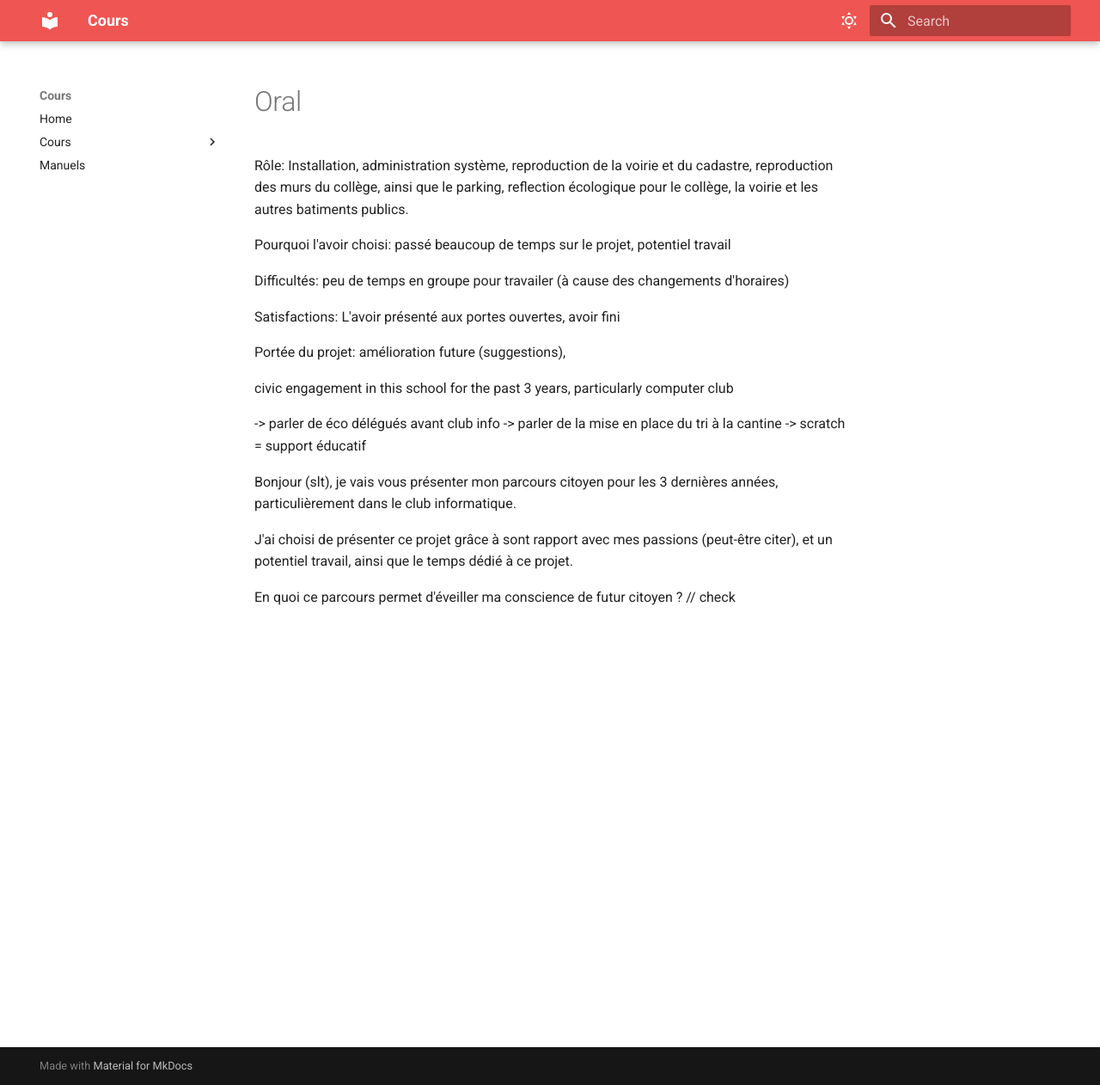
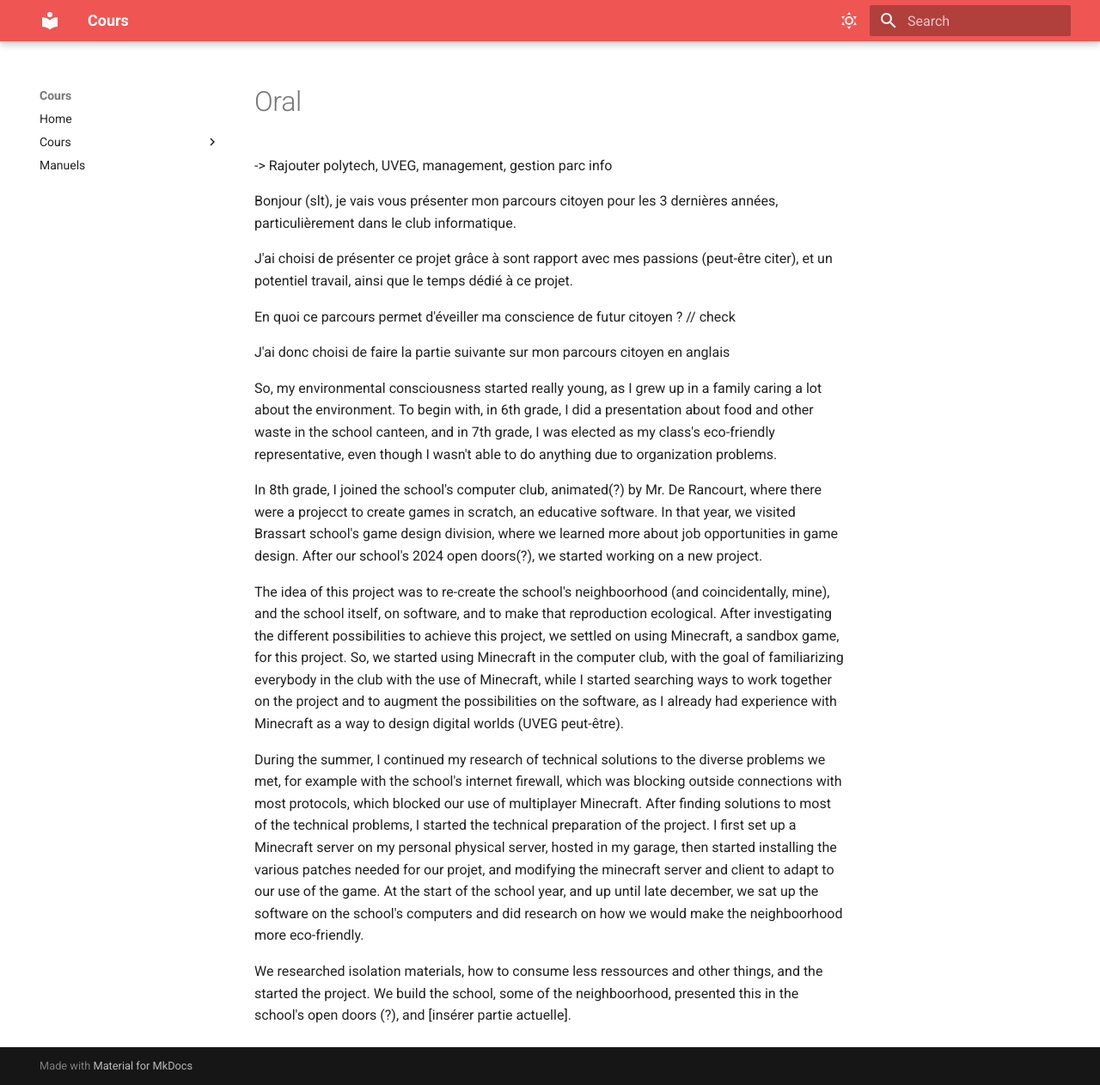
Before and after one commit to Labfox/Cours, an MkDocs documentation site: the page built from docs/dnb/oral.md, in a window 1280 px wide and 1262 px high. Shown: the whole window at 86% size. Built offline with MkDocs 1.6.1 and Material for MkDocs 9.7.7, drawn with Linux system fonts in a browser that asks for light colours.

```diff
--- a/docs/dnb/oral.md
+++ b/docs/dnb/oral.md
@@ -1,21 +1,19 @@
-Rôle: Installation, administration système, reproduction de la voirie et du cadastre, reproduction des murs du collège, ainsi que le parking, reflection écologique pour le collège, la voirie et les autres batiments publics.
-
-Pourquoi l'avoir choisi: passé beaucoup de temps sur le projet, potentiel travail
-
-Difficultés: peu de temps en groupe pour travailer (à cause des changements d'horaires)
-
-Satisfactions: L'avoir présenté aux portes ouvertes, avoir fini
-
-Portée du projet: amélioration future (suggestions),
-
-civic engagement in this school for the past 3 years, particularly  computer club
-
--> parler de éco délégués avant club info
--> parler de la mise en place du tri à la cantine
--> scratch = support éducatif
+-> Rajouter polytech, UVEG, management, gestion parc info
 
 Bonjour (slt), je vais vous présenter mon parcours citoyen pour les 3 dernières années, particulièrement dans le club informatique.
 
 J'ai choisi de présenter ce projet grâce à sont rapport avec mes passions (peut-être citer), et un potentiel travail, ainsi que le temps dédié à ce projet.
 
 En quoi ce parcours permet d'éveiller ma conscience de futur citoyen ? // check
+
+J'ai donc choisi de faire la partie suivante sur mon parcours citoyen en anglais
+
+So, my environmental consciousness started really young, as I grew up in a family caring a lot about the environment. To begin with, in 6th grade, I did a presentation about food and other waste in the school canteen, and in 7th grade, I was elected as my class's eco-friendly representative, even though I wasn't able to do anything due to organization problems.
+
+In 8th grade, I joined the school's computer club, animated(?) by Mr. De Rancourt, where there were a projecct to create games in scratch, an educative software. In that year, we visited Brassart school's game design division, where we learned more about job opportunities in game design. After our school's 2024 open doors(?), we started working on a new project.
+
+The idea of this project was to re-create the school's neighboorhood (and coincidentally, mine), and the school itself, on software, and to make that reproduction ecological. After investigating the different possibilities to achieve this project, we settled on using Minecraft, a sandbox game, for this project. So, we started using Minecraft in the computer club, with the goal of familiarizing everybody in the club with the use of Minecraft, while I started searching ways to work together on the project and to augment the possibilities on the software, as I already had experience with Minecraft as a way to design digital worlds (UVEG peut-être).
+
+During the summer, I continued my research of technical solutions to the diverse problems we met, for example with the school's internet firewall, which was blocking outside connections with most protocols, which blocked our use of multiplayer Minecraft. After finding solutions to most of the technical problems, I started the technical preparation of the project. I first set up a Minecraft server on my personal physical server, hosted in my garage, then started installing the various patches needed for our projet, and modifying the minecraft server and client to adapt to our use of the game. At the start of the school year, and up until late december, we sat up the software on the school's computers and did research on how we would make the neighboorhood more eco-friendly.
+
+We researched isolation materials, how to consume less ressources and other things, and the started the project. We build the school, some of the neighboorhood, presented this in the school's open doors (?), and [insérer partie actuelle].
```
